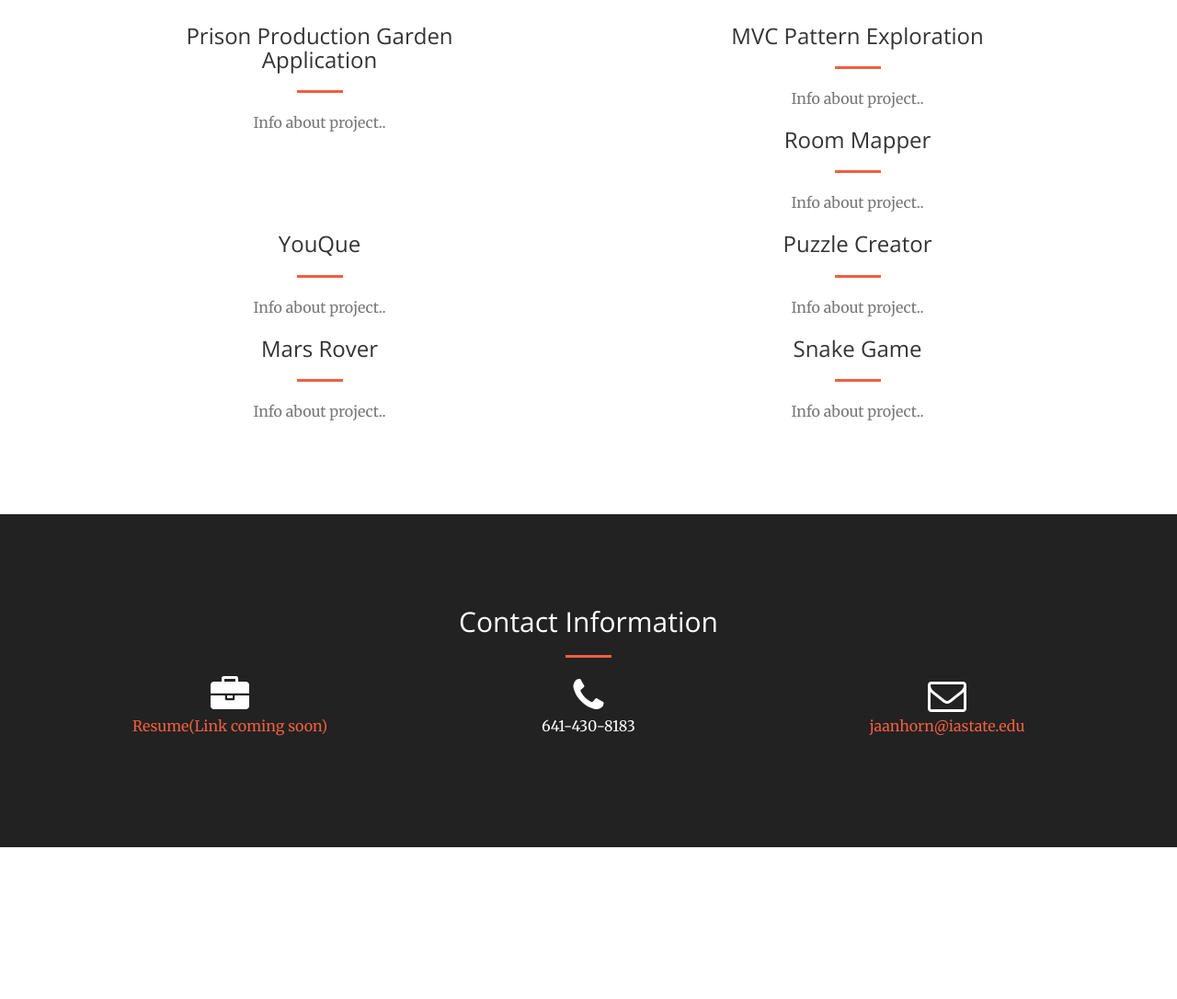
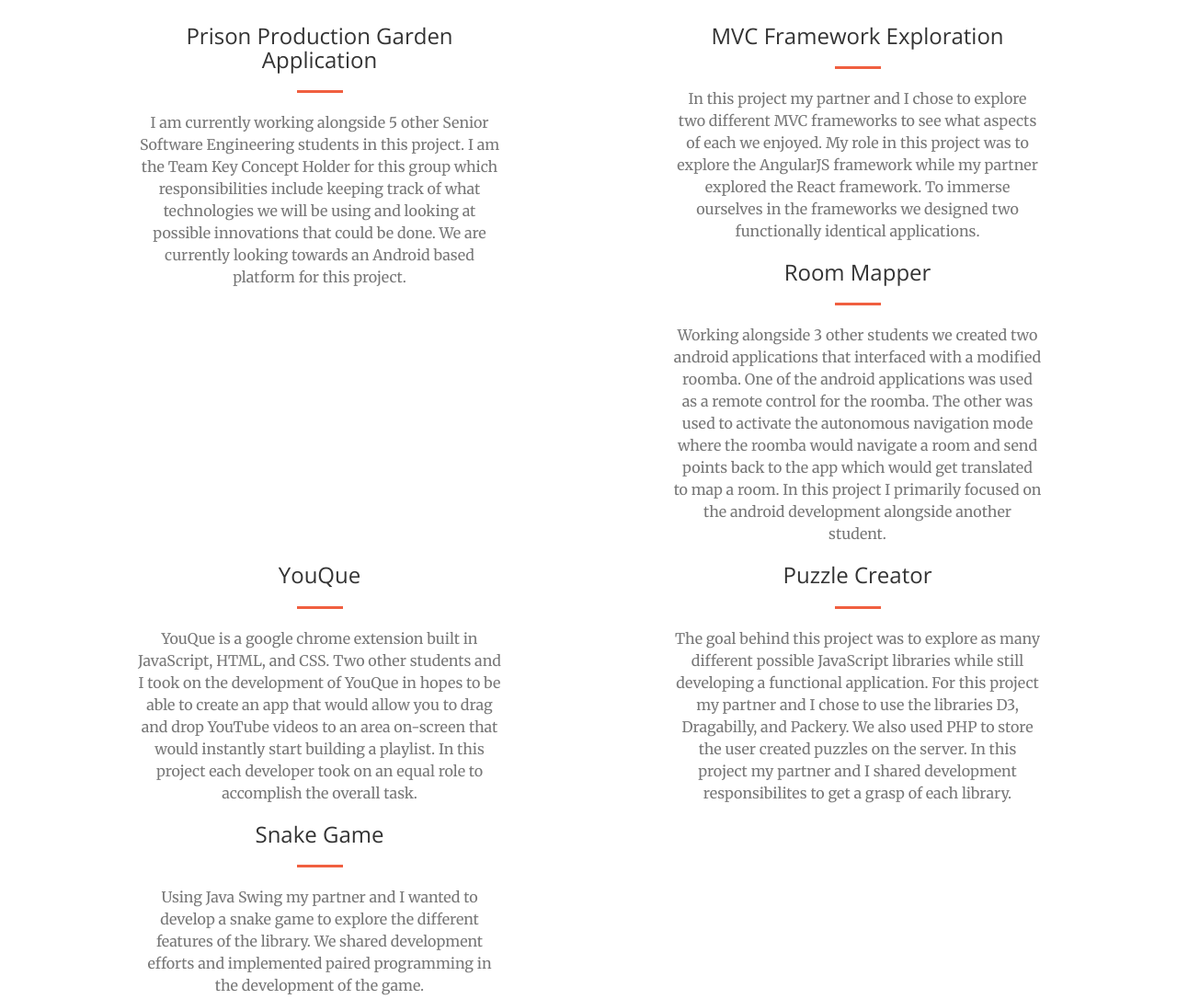
Before and after one commit to JacobAnhorn/SEPortfolio, a website: page index.html in a window 1280 px wide. Shown: the part 1520-2606 px from the top of the page at 92% size. Before the commit the page ends 2441 px from the top, so only its background shows below. Drawn offline with nearby package versions, Linux system fonts and the light colour scheme.

Commit message:
Added Resume and project info

```diff
--- a/index.html
+++ b/index.html
@@ -56,7 +56,10 @@
                         <a class="page-scroll" href="#projects">Projects</a>
                     </li>
                     <li>
-                        <a class="page-scroll" href="#contact">Contact</a>
+                        <a class="page-scroll" href="#generalEducation">General Education</a>
+                    </li>
+                    <li>
+                        <a class="page-scroll" href="#cumulativeReflection">Cumulative Reflection</a>
                     </li>
                 </ul>
             </div>
@@ -68,9 +71,24 @@
     <header>
         <div class="header-content">
             <div class="header-content-inner">
-                <h1 id="homeHeading">Intro Info..</h1>
+                <h1 id="homeHeading">Jacob Anhorn</h1>
                 <hr>
-                <p>More intro info...</p>
+                <br>
+                <h2>Career Objective placeholder.  Need to figure out css to get contact info to bottom of this section.</h2>
+                <div class="col-lg-8 col-lg-offset-2 text-center">
+                </div>
+                <div class="col-lg-4  text-center">
+                    <i class="fa fa-briefcase fa-3x sr-contact"></i>
+                    <p><a href="ResumeF2016.pdf">Resume</a></p>
+                </div>
+                <div class="col-lg-4  text-center">
+                    <i class="fa fa-phone fa-3x sr-contact"></i>
+                    <p>641-430-8183</p>
+                </div>
+                <div class="col-lg-4 text-center">
+                    <i class="fa fa-envelope-o fa-3x sr-contact"></i>
+                    <p><a href="mailto:your-email@your-domain.com">jaanhorn@iastate.edu</a></p>
+                </div>
             </div>
         </div>
     </header>
@@ -112,73 +130,67 @@
                     <div class="service-box">
                         <h3>Prison Production Garden Application</h3>
                         <hr class="primary">
-                        <p class="text-muted">Info about project..</p>
+                        <p class="text-muted">I am currently working alongside 5 other Senior Software Engineering students in this project.  I am the Team Key Concept Holder for this group which responsibilities include keeping track of what technologies we will be using and looking at possible innovations that could be done.  We are currently looking towards an Android based platform for this project.</p>
                     </div>
                 </div>
                 <div class="col-lg-6 col-md-6 text-center">
                     <div class="service-box">
-                        <h3>MVC Pattern Exploration</h3>
+                        <h3>MVC Framework Exploration</h3>
                         <hr class="primary">
-                        <p class="text-muted">Info about project..</p>
+                        <p class="text-muted">In this project my partner and I chose to explore two different MVC frameworks to see what aspects of each we enjoyed.  My role in this project was to explore the AngularJS framework while my partner explored the React framework.  To immerse ourselves in the frameworks we designed two functionally identical applications.  </p>
                     </div>
                 </div>
                 <div class="col-lg-6 col-md-6 text-center">
                     <div class="service-box">
                         <h3>Room Mapper</h3>
                         <hr class="primary">
-                        <p class="text-muted">Info about project..</p>
+                        <p class="text-muted">Working alongside 3 other students we created two android applications that interfaced with a modified roomba.  One of the android applications was used as a remote control for the roomba.  The other was used to activate the autonomous navigation mode where the roomba would navigate a room and send points back to the app which would get translated to map a room.  In this project I primarily focused on the android development alongside another student.</p>
                     </div>
                 </div>
                 <div class="col-lg-6 col-md-6 text-center">
                     <div class="service-box">
                         <h3>YouQue</h3>
                         <hr class="primary">
-                        <p class="text-muted">Info about project..</p>
+                        <p class="text-muted">YouQue is a google chrome extension built in JavaScript, HTML, and CSS.  Two other students and I took on the development of YouQue in hopes to be able to create an app that would allow you to drag and drop YouTube videos to an area on-screen that would instantly start building a playlist.  In this project each developer took on an equal role to accomplish the overall task.</p>
                     </div>
                 </div>
                 <div class="col-lg-6 col-md-6 text-center">
                     <div class="service-box">
                         <h3>Puzzle Creator</h3>
                         <hr class="primary">
-                        <p class="text-muted">Info about project..</p>
-                    </div>
-                </div>
-                <div class="col-lg-6 col-md-6 text-center">
-                    <div class="service-box">
-                        <h3>Mars Rover</h3>
-                        <hr class="primary">
-                        <p class="text-muted">Info about project..</p>
+                        <p class="text-muted">The goal behind this project was to explore as many different possible JavaScript libraries while still developing a functional application.  For this project my partner and I chose to use the libraries D3, Dragabilly, and Packery. We also used PHP to store the user created puzzles on the server.  In this project my partner and I shared development responsibilites to get a grasp of each library.  </p>
                     </div>
                 </div>
                 <div class="col-lg-6 col-md-6 text-center">
                     <div class="service-box">
                         <h3>Snake Game</h3>
                         <hr class="primary">
-                        <p class="text-muted">Info about project..</p>
+                        <p class="text-muted">Using Java Swing my partner and I wanted to develop a snake game to explore the different features of the library.  We shared development efforts and implemented paired programming in the development of the game.</p>
                     </div>
                 </div>
             </div>
         </div>
     </section>
 
-    <section id="contact" class="bg-dark">
+    <section id="generalEducation">
         <div class="container">
             <div class="row">
                 <div class="col-lg-8 col-lg-offset-2 text-center">
-                    <h2 class="section-heading">Contact Information</h2>
+                    <h2 class="section-heading">General Education</h2>
                     <hr class="primary">
+                    <p>Placeholder text...</p>
                 </div>
-                <div class="col-lg-4  text-center">
-                    <i class="fa fa-briefcase fa-3x sr-contact"></i>
-                    <p><a href="mailto:your-email@your-domain.com">Resume(Link coming soon)</a></p>
-                </div>
-                <div class="col-lg-4  text-center">
-                    <i class="fa fa-phone fa-3x sr-contact"></i>
-                    <p>641-430-8183</p>
-                </div>
-                <div class="col-lg-4 text-center">
-                    <i class="fa fa-envelope-o fa-3x sr-contact"></i>
-                    <p><a href="mailto:your-email@your-domain.com">jaanhorn@iastate.edu</a></p>
+            </div>
+        </div>
+    </section>
+
+    <section id="cumulativeReflection" class="bg-dark">
+        <div class="container">
+            <div class="row">
+                <div class="col-lg-8 col-lg-offset-2 text-center">
+                    <h2 class="section-heading">Cumulative Reflection</h2>
+                    <hr class="primary">
+                    <p>Placeholder text...</p>
                 </div>
             </div>
         </div>
```
Also changed, not shown: 1 other file.
